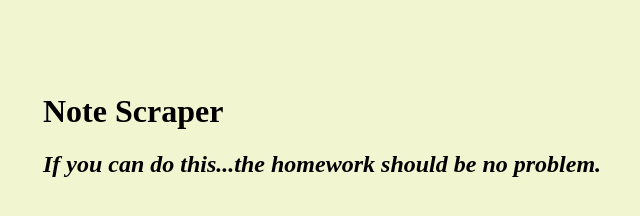
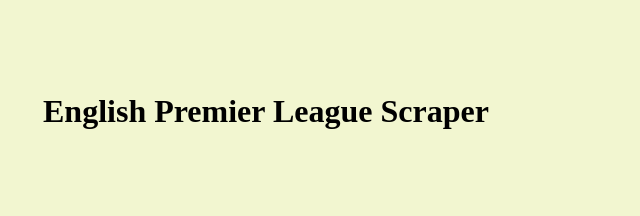
Before and after one commit to nickvenn/MongoDBScrape, a website: page public/index.html in a window 1280 px wide. Shown: the whole page, without its empty margins (117-757 px from the left). Drawn offline with nearby package versions, Linux system fonts and the light colour scheme; no server answers.

Commit message:
some changes

```diff
--- a/public/index.html
+++ b/public/index.html
@@ -38,8 +38,7 @@
   </head>
   <body>
     <div id="wrapper">
-      <h1>Note Scraper</h1>
-      <h2><i>If you can do this...the homework should be no problem.</i></h2>
+      <h1>English Premier League Scraper</h1>
       <div id="articles"></div>
       <div id="notes"></div>
     </div>
```
